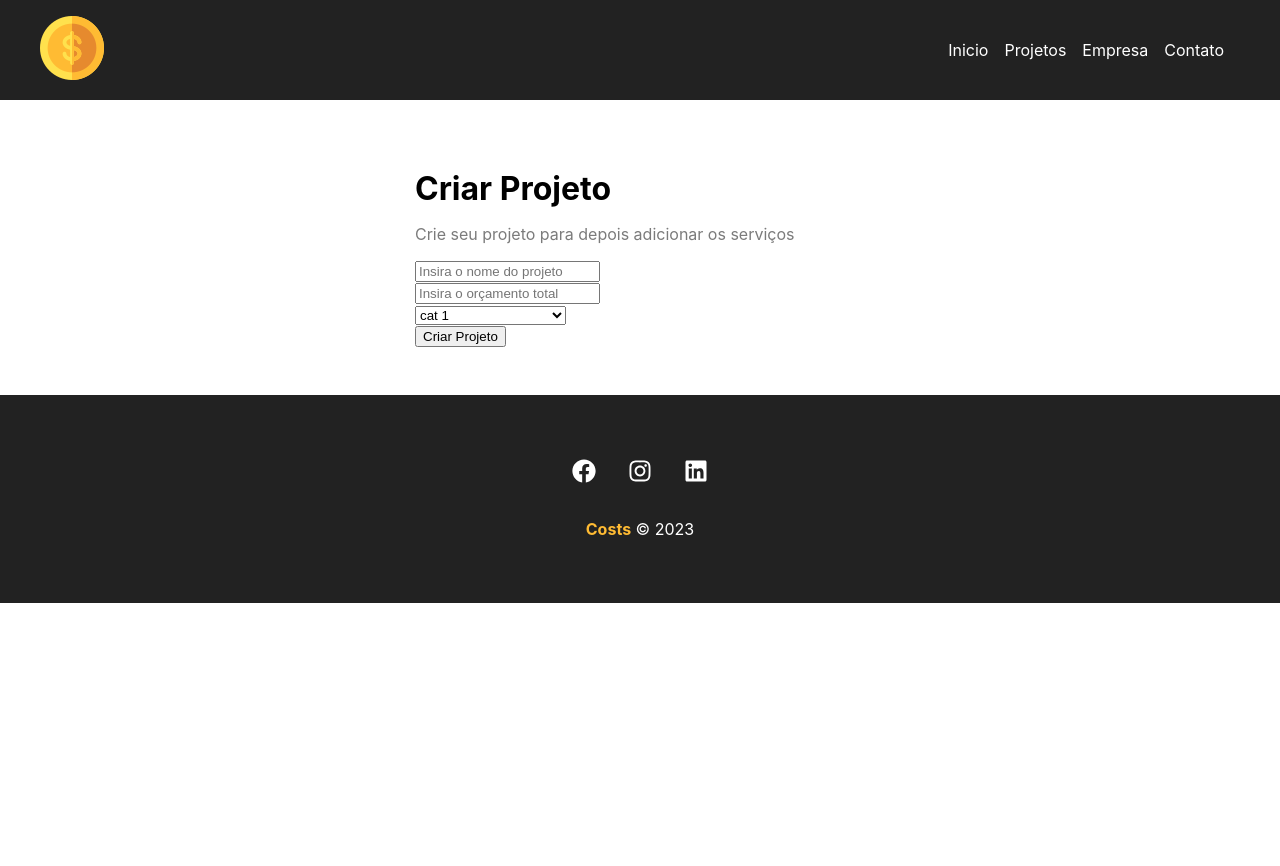
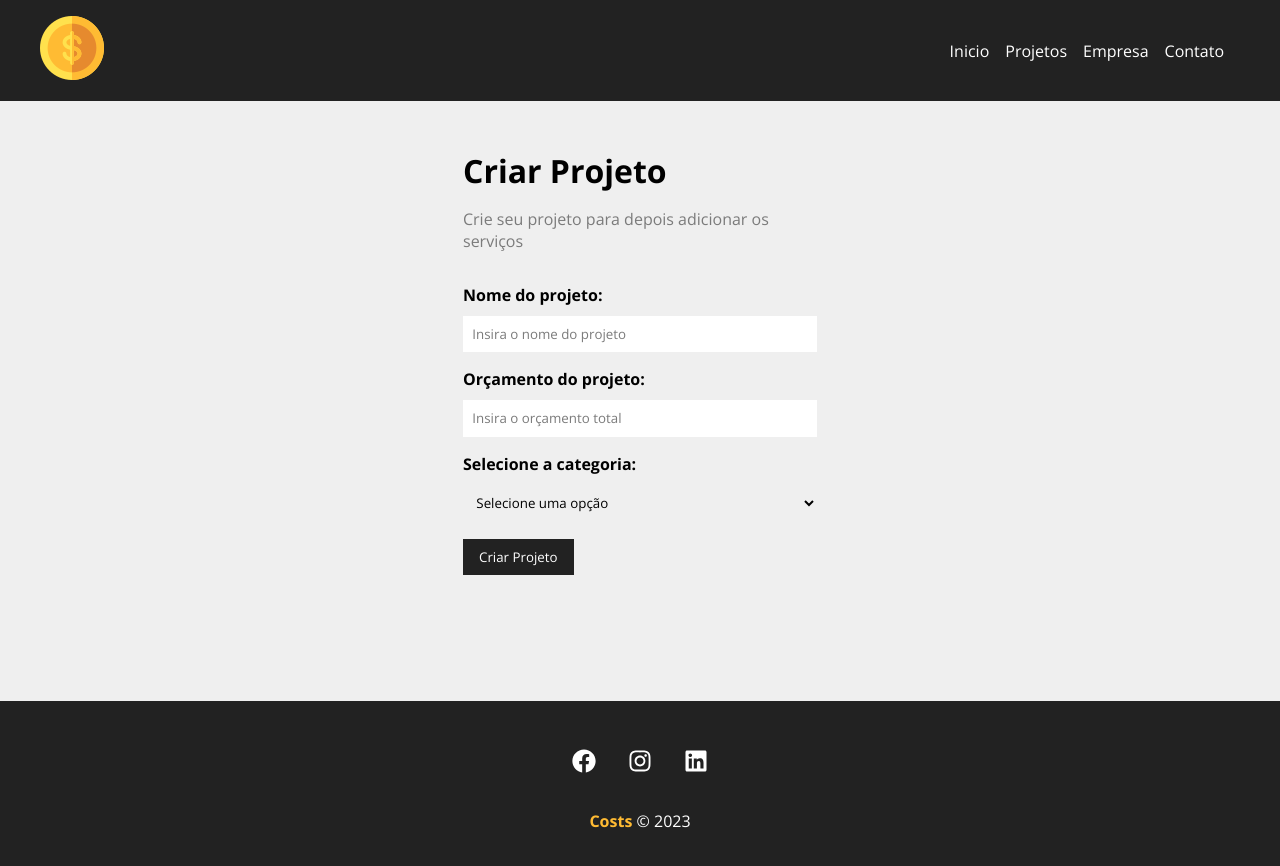
Before and after one commit to DevCarlosFilipe/LearnReactJS, a React (Create React App) app in the folder costs/: page /newproject in a window 1280 px wide. Shown: the top 866 px of the page. Before the commit the page ends 800 px from the top, so only its background shows below. Built offline with nearby package versions, Linux system fonts and the light colour scheme.

Commit message:
Aula #22
Criando o formulário e suas estilizações e componentização

```diff
--- a/costs/src/App.css
+++ /dev/null
@@ -1,13 +0,0 @@
-* {
-    padding: 0;
-    margin: 0;
-    box-sizing: border-box;
-    font-family: "Open Sans", sans-serif;
-}
-
-html,
-body,
-#root {
-    background-color: #efefef;
-    height: 100%;
-}
--- /dev/null
+++ b/costs/src/components/form/Input.js
@@ -0,0 +1,19 @@
+import styles from "./css/Input.module.css";
+
+function Input({ type, text, name, placeholder, handleOnChange, value }) {
+    return (
+        <div className={styles.form_control}>
+            <label htmlFor={name}>{text}:</label>
+            <input
+                type={type}
+                name={name}
+                id={name}
+                placeholder={placeholder}
+                onChange={handleOnChange}
+                value={value}
+            />
+        </div>
+    );
+}
+
+export default Input;
--- /dev/null
+++ b/costs/src/components/form/Select.js
@@ -0,0 +1,14 @@
+import styles from './css/Select.module.css'
+
+function Select({ text, name, options, handleOnChange, value }) {
+    return (
+        <div className={styles.form_control}>
+            <label htmlFor={name}>{text}:</label>
+            <select name={name} id={name}>]
+                <option>Selecione uma opção</option>
+            </select>
+        </div>
+    )
+}
+
+export default Select
--- /dev/null
+++ b/costs/src/components/form/SubmitButton.js
@@ -0,0 +1,11 @@
+import styles from "./css/SubmitButton.module.css";
+
+function SubmitButton({ text }) {
+    return (
+        <div>
+            <button className={styles.btn}>{text}</button>
+        </div>
+    )
+}
+
+export default SubmitButton;
--- /dev/null
+++ b/costs/src/components/form/css/Input.module.css
@@ -0,0 +1,20 @@
+.form_control {
+    display: flex;
+    flex-direction: column;
+    margin-bottom: 1em;
+}
+
+.form_control label {
+    margin-bottom: 0.6em;
+    font-weight: bold;
+}
+
+.form_control input {
+    padding: .7em;
+    border-radius: 0;
+    border: none;
+}
+
+.form_control input::placeholder {
+    color: #7b7b7b;
+}
--- /dev/null
+++ b/costs/src/components/form/css/Select.module.css
@@ -0,0 +1,16 @@
+.form_control {
+    display: flex;
+    flex-direction: column;
+    margin-bottom: 1em;
+}
+
+.form_control label {
+    margin-bottom: 0.6em;
+    font-weight: bold;
+}
+
+.form_control select {
+    padding: .7em;
+    border-radius: 0;
+    border: none;
+}
--- /dev/null
+++ b/costs/src/components/form/css/SubmitButton.module.css
@@ -0,0 +1,13 @@
+.btn {
+    background-color: #222;
+    color: #fff;
+    padding: .7em 1.2em;
+    text-decoration: none;
+    transition: .5s;
+    cursor: pointer;
+    border: none;
+}
+
+.btn:hover {
+    color: #ffbb32;
+}
--- a/costs/src/components/pages/NewProject.js
+++ b/costs/src/components/pages/NewProject.js
@@ -6,7 +6,7 @@
         <div className={styles.newproject_container}>
             <h1>Criar Projeto</h1>
             <p>Crie seu projeto para depois adicionar os serviços</p>
-            <ProjectForm />
+            <ProjectForm btnText="Criar Projeto" />
         </div>
     );
 }
--- a/costs/src/components/project/ProjectForm.js
+++ b/costs/src/components/project/ProjectForm.js
@@ -1,22 +1,25 @@
-function ProjectForm() {
+import Input from "../form/Input";
+import Select from "../form/Select";
+import SubmitButton from "../form/SubmitButton";
+import styles from "./css/ProjectForm.module.css";
+
+function ProjectForm({ btnText }) {
     return (
-        <form>
-            <div>
-                <input type="text" placeholder="Insira o nome do projeto" />
-            </div>
-            <div>
-                <input type="text" placeholder="Insira o orçamento total" />
-            </div>
-            <div>
-                <select name="category_id">
-                    <option disabled>Selecione a categoria</option>
-                    <option value="1">cat 1</option>
-                    <option value="2">cat 2</option>
-                </select>
-            </div>
-            <div>
-                <button>Criar Projeto</button>
-            </div>
+        <form className={styles.form}>
+            <Input
+                type="text"
+                text="Nome do projeto"
+                name="name"
+                placeholder="Insira o nome do projeto"
+            />
+            <Input
+                type="number"
+                text="Orçamento do projeto"
+                name="budget"
+                placeholder="Insira o orçamento total"
+            />
+            <Select name="category_id" text="Selecione a categoria" />
+            <SubmitButton text={btnText} />
         </form>
     );
 }
--- /dev/null
+++ b/costs/src/components/project/css/ProjectForm.module.css
@@ -0,0 +1,4 @@
+.form {
+    width: 100%;
+    margin: 2em 0;
+}
--- a/costs/src/index.css
+++ b/costs/src/index.css
@@ -1,13 +1,13 @@
-body {
-  margin: 0;
-  font-family: -apple-system, BlinkMacSystemFont, 'Segoe UI', 'Roboto', 'Oxygen',
-    'Ubuntu', 'Cantarell', 'Fira Sans', 'Droid Sans', 'Helvetica Neue',
-    sans-serif;
-  -webkit-font-smoothing: antialiased;
-  -moz-osx-font-smoothing: grayscale;
+* {
+    padding: 0;
+    margin: 0;
+    box-sizing: border-box;
+    font-family: "Open Sans", sans-serif;
 }
 
-code {
-  font-family: source-code-pro, Menlo, Monaco, Consolas, 'Courier New',
-    monospace;
+html,
+body,
+#root {
+    background-color: #efefef;
+    height: 100%;
 }
```
